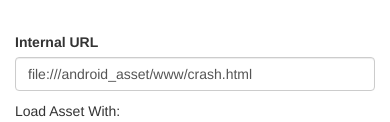
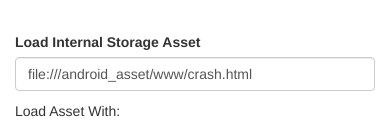
Before and after one commit to cesarvr/pdf-generator-example, a website: page www/index.html in a window 390 px wide. Shown: the part 570-692 px from the top of the page. Drawn offline with nearby package versions, Linux system fonts and the light colour scheme; some packages are replaced by stand-ins of ours.

Commit message:
change name

```diff
--- a/www/index.html
+++ b/www/index.html
@@ -165,7 +165,7 @@ img {
 
                     <!-- Text input-->
                     <div class="form-group">
-                        <label class="col-md-4 control-label" for="url">Internal URL</label>
+                        <label class="col-md-4 control-label" for="url">Load Internal Storage Asset </label>
                         <div class="col-md-4">
 
                             <input id="internal-url-share" name="url-share" type="text" placeholder="URL to transform to PDF" class="form-control input-md" value="file:///android_asset/www/crash.html">
```
